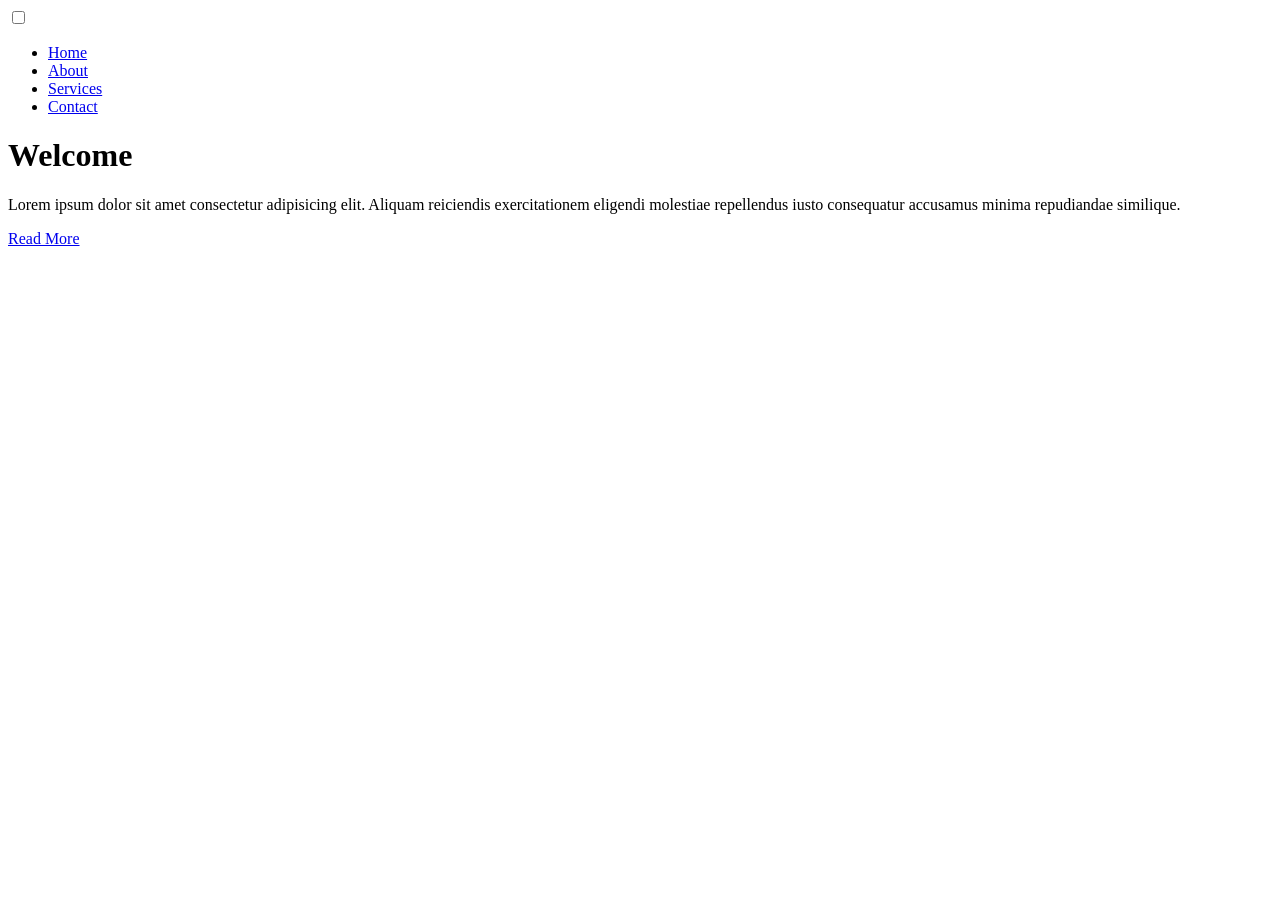
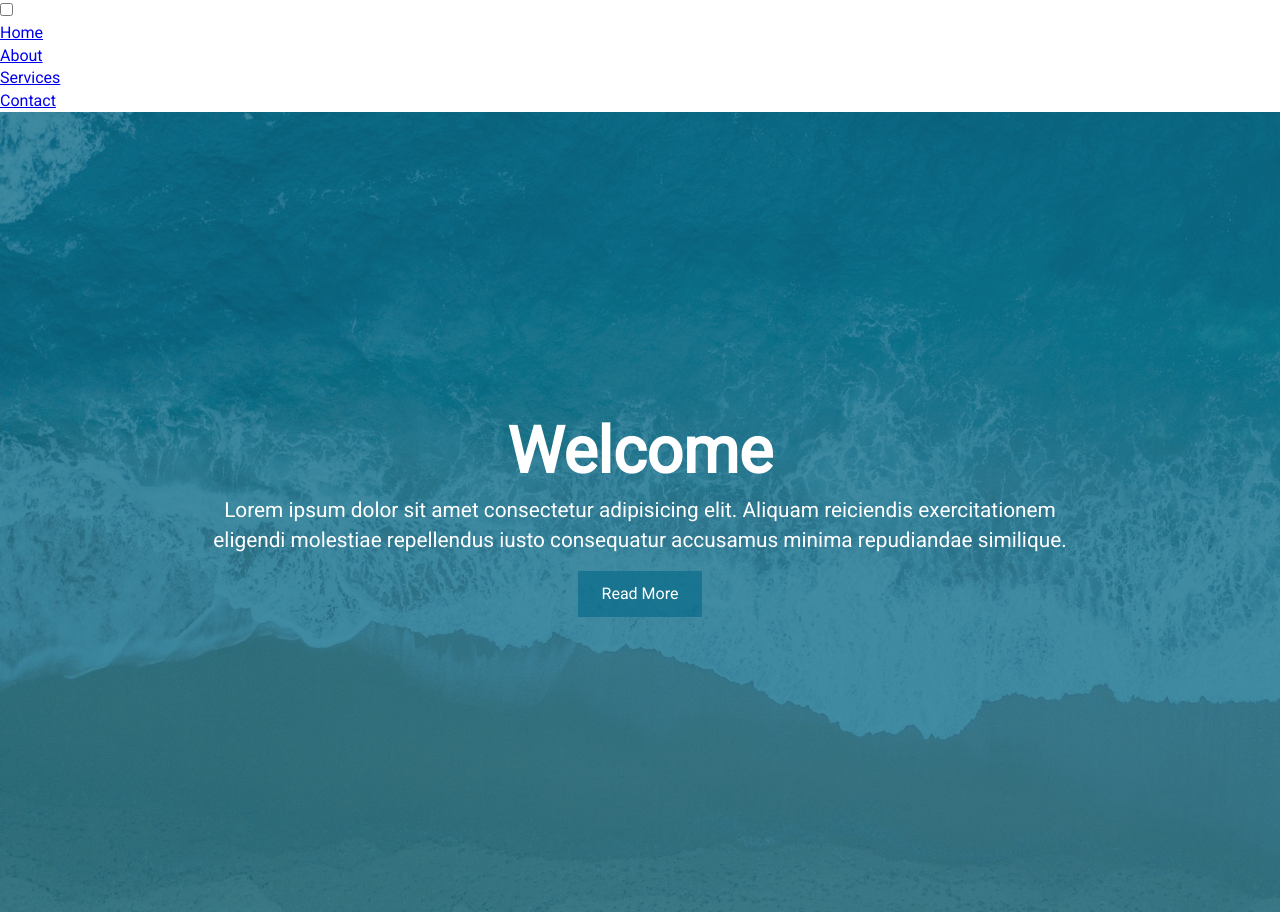
Before and after one commit to hakeemajibolu1/hamburger-menu-overlay, a plain HTML site: page index.html in a window 1280 px wide. Before the commit the page ends 800 px from the top, so only its background shows below. Drawn offline with Linux system fonts and the light colour scheme.

Commit message:
Styled the showcase area

```diff
--- a/css/style.css
+++ b/css/style.css
@@ -0,0 +1,74 @@
+:root {
+    --primary-color: rgba(13, 110, 139, 0.75);
+    --secondary-color: rgba(229, 148, 0, 0.9);
+    --overlay-color: rgba(24, 39, 51, 0.85);
+    --menu-speed: 0.75s;
+}
+
+* {
+    margin: 0;
+    padding: 0;
+    box-sizing: border-box;
+}
+
+body {
+    font-family: 'Roboto', sans-serif;
+    line-height: 1.4;
+}
+
+.container {
+    max-width: 960px;
+    margin: auto;
+    overflow: hidden;
+    padding: 0 3rem;
+}
+
+#showcase {
+    background: var(--primary-color);
+    color: #fff;
+    height: 100vh;
+    position: relative;
+}
+
+#showcase:before {
+    content: '';
+    background: url(/img/showcase.jpg) no-repeat center center/cover;
+    position: absolute;
+    top: 0;
+    left: 0;
+    width: 100%;
+    height: 100%;
+    z-index: -1;
+}
+
+#showcase .showcase-container {
+    display: flex;
+    flex-direction: column;
+    align-items: center;
+    justify-content: center;
+    text-align: center;
+    height: 100%;
+}
+
+#showcase h1 {
+    font-size: 4rem;
+}
+
+#showcase p {
+    font-size: 1.3rem;
+}
+
+.btn {
+    display: inline-block;
+    border: none;
+    background: var(--primary-color);
+    color: #fff;
+    padding: 0.75rem 1.5rem;
+    margin-top: 1rem;
+    transition: opacity 1s ease-in-out;
+    text-decoration: none;
+}
+
+.btn:hover {
+    opacity: 0.7;
+}
--- a/index.html
+++ b/index.html
@@ -4,6 +4,8 @@
     <meta charset="UTF-8">
     <meta http-equiv="X-UA-Compatible" content="IE=edge">
     <meta name="viewport" content="width=device-width, initial-scale=1.0">
+    <link rel="preconnect" href="https://fonts.gstatic.com">
+    <link href="https://fonts.googleapis.com/css2?family=Roboto&display=swap" rel="stylesheet">
     <link rel="stylesheet" href="css/style.css">
     <link rel="stylesheet" href="css/menu.css">
     <title>Hamburger Menu Overlay</title>
```
